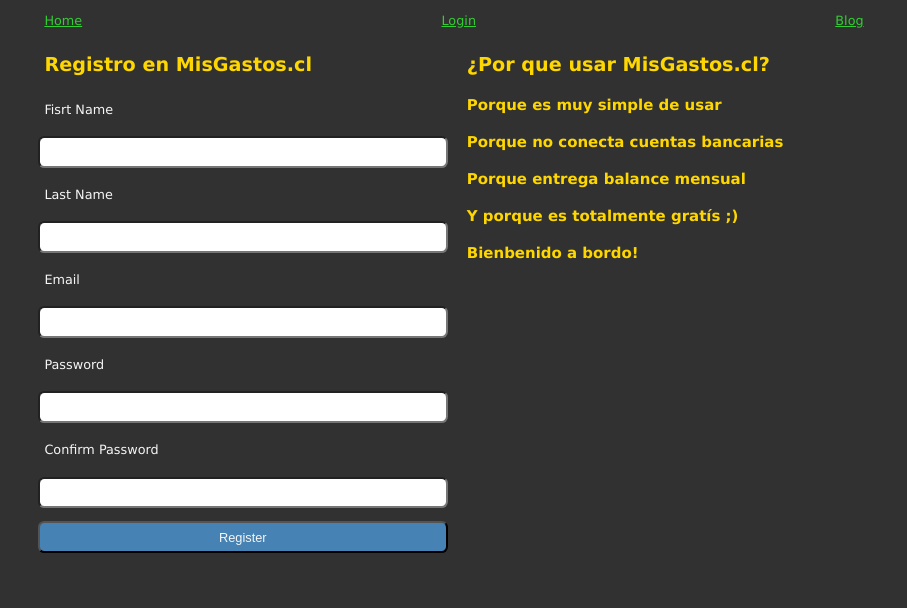
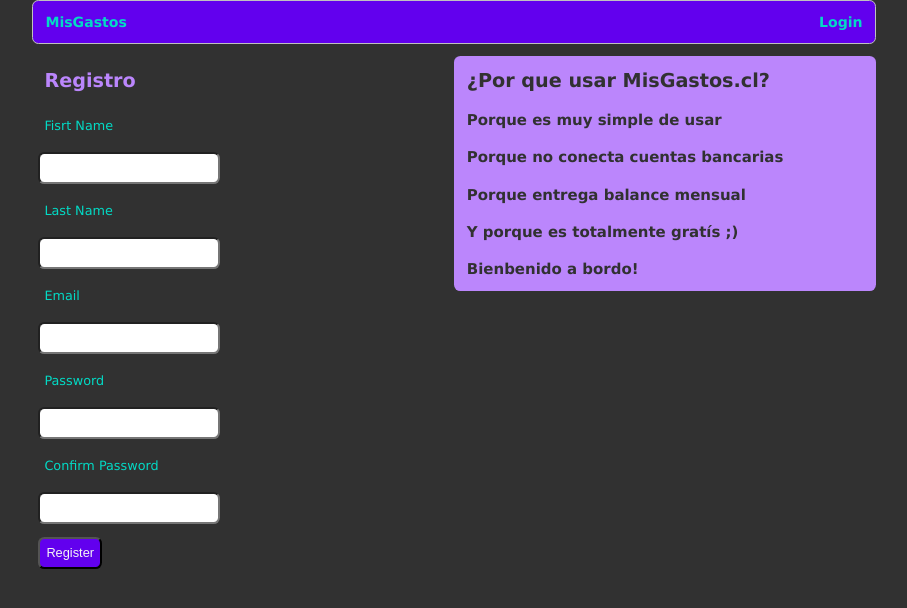
Before and after one commit to RichardsBecerra/dojo_project, a Flask app: page /register in a window 1280 px wide. Shown: the top 608 px of the page, without its empty margins (186-1093 px from the left). Run offline with Flask 2, Linux system fonts and the light colour scheme; parts of the project's set-up code (start-up, migrations or seed data) failed here and were passed over.

Commit message:
last before class delivery

```diff
--- a/misgastos_app/static/style.css
+++ b/misgastos_app/static/style.css
@@ -13,13 +13,24 @@
 }
 
 div.flash {
-    background-color: tomato;
+    background-color:crimson;
     color: gold;
 }
 
 nav {
+    border: 0.15vw solid silver;
+    background-color: #6200ee;
+    border-radius: 0.5vw;
     display: flex;
     justify-content: space-between;
+    margin-bottom: 1vw;
+}
+
+nav > a {
+    color: #03dac5;
+    font-weight: bold;
+    font-size: 1.1vw;
+    text-decoration: none;
 }
 
 .login-register, .user-account {
@@ -31,22 +42,43 @@
     flex:1;
 }
 
+section.purple {
+    border-radius: 0.5vw;
+    background-color:#bb86fc;
+}
+
+section.purple > * {
+    color: #313131;
+}
+
+div.char {
+    background-color: whitesmoke;
+    border-radius: 0.5vw;
+}
+
 h1, h2, h3 {
-    color: gold;
+    color: #bb86fc;
 }
 
 a {
-    color: limegreen;
+    color: #03dac5;
+    font-size: 1.1vw;
 }
 
 main, form {
     display: flex;
     flex-direction: column;
+    align-items: flex-start;
 }
 
 h1, h2, h3, h4, a, p, input, label, select, textarea {
     margin: 0.5vw;
     padding: 0.5vw;
+}
+
+label {
+    color: #03dac5;
+    font-size: 1vw;
 }
 
 input, select, textarea {
@@ -57,19 +89,19 @@
 input[type="submit"] {
     cursor: pointer;
     color: whitesmoke;
-    background-color: steelblue;
+    background-color: #6200ee;
 }
 
 table, th, td {
     border: 0.1vw solid silver;
-    border-collapse: collapse;
+    border-radius: 0.5vw;
     font-family: Verdana;
     font-size: 1vw;
     padding: 0.5vw;
 }
 
 th {
-    background-color: steelblue;
+    background-color: #6200ee;
     color: whitesmoke;
 }
 
@@ -78,7 +110,7 @@
 }
 
 tr:hover {
-    background-color:steelblue;
+    background-color:#6200ee;
 }
 
 pre {
@@ -86,10 +118,9 @@
 }
 
 .dropbtn {
-    background-color:mediumseagreen;
+    background-color: #018786;
     color: white;
     padding: 0.5vw;
-    margin-bottom: 0.25vw;
     font-size: 1vw;
     border: none;
     border-radius: 0.5vw;
--- /dev/null
+++ b/misgastos_app/templates/base.html
@@ -0,0 +1,14 @@
+<!DOCTYPE html>
+<html lang="en">
+<head>
+    <meta charset="UTF-8">
+    <meta http-equiv="X-UA-Compatible" content="IE=edge">
+    <meta name="viewport" content="width=device-width, initial-scale=1.0">
+    <link rel="stylesheet" href="{{ url_for('static', filename='style.css') }}">
+    <title>{% block title %}{% endblock %}</title>
+</head>
+<body>
+    {% block body %}
+    {% endblock %}
+</body>
+</html>
--- a/misgastos_app/templates/categorias.html
+++ b/misgastos_app/templates/categorias.html
@@ -11,8 +11,10 @@
 
     <nav>
         <a href="/panel">Panel</a>
+        <a href="/detalle">Detalle & Balance</a>
+        <a href="/categorias">Categorías & Items</a>
+        <a href="/iorecords">Agregar Gastos & Ingresos</a>
         <a href="/logout">Logout</a>
-        <a href="/blog">Blog</a>
     </nav>
 
     <div class="flash">
--- a/misgastos_app/templates/detalle.html
+++ b/misgastos_app/templates/detalle.html
@@ -11,8 +11,10 @@
 
     <nav>
         <a href="/panel">Panel</a>
+        <a href="/detalle">Detalle & Balance</a>
+        <a href="/categorias">Categorías & Items</a>
+        <a href="/iorecords">Agregar Gastos & Ingresos</a>
         <a href="/logout">Logout</a>
-        <a href="/blog">Blog</a>
     </nav>
 
     <div class="flash">
--- a/misgastos_app/templates/iorecords.html
+++ b/misgastos_app/templates/iorecords.html
@@ -11,8 +11,10 @@
 
     <nav>
         <a href="/panel">Panel</a>
+        <a href="/detalle">Detalle & Balance</a>
+        <a href="/categorias">Categorías & Items</a>
+        <a href="/iorecords">Agregar Gastos & Ingresos</a>
         <a href="/logout">Logout</a>
-        <a href="/blog">Blog</a>
     </nav>
 
     <div class="flash">
--- a/misgastos_app/templates/item_edit.html
+++ b/misgastos_app/templates/item_edit.html
@@ -11,8 +11,10 @@
 
     <nav>
         <a href="/panel">Panel</a>
+        <a href="/detalle">Detalle & Balance</a>
+        <a href="/categorias">Categorías & Items</a>
+        <a href="/iorecords">Agregar Gastos & Ingresos</a>
         <a href="/logout">Logout</a>
-        <a href="/blog">Blog</a>
     </nav>
 
     <div class="flash">
--- a/misgastos_app/templates/items_edit.html
+++ b/misgastos_app/templates/items_edit.html
@@ -11,8 +11,10 @@
 
     <nav>
         <a href="/panel">Panel</a>
+        <a href="/detalle">Detalle & Balance</a>
+        <a href="/categorias">Categorías & Items</a>
+        <a href="/iorecords">Agregar Gastos & Ingresos</a>
         <a href="/logout">Logout</a>
-        <a href="/blog">Blog</a>
     </nav>
 
     <div class="flash">
--- a/misgastos_app/templates/register.html
+++ b/misgastos_app/templates/register.html
@@ -1,20 +1,10 @@
-<!DOCTYPE html>
-<html lang="en">
-<head>
-    <meta charset="UTF-8">
-    <meta http-equiv="X-UA-Compatible" content="IE=edge">
-    <meta name="viewport" content="width=device-width, initial-scale=1.0">
-    <link rel="stylesheet" href="{{ url_for('static', filename='style.css') }}">
-    <title>Registro en MisGastos.cl</title>
-</head>
-<body>
-
+{% extends 'base.html' %}
+{% block title %}Registro en MisGastos{% endblock %}
+{% block body %}
 <nav>
-        <a href="/">Home</a>
+    <a href="/">MisGastos</a>
     <a href="/">Login</a>
-        <a href="/blog">Blog</a>
 </nav>
-
 <div class="flash">
     {% with messages = get_flashed_messages() %}
         {% if messages %}
@@ -24,11 +14,9 @@
         {% endif %}
     {% endwith %}
 </div>
-
 <main class="login-register">
-
     <section>
-            <h1>Registro en MisGastos.cl</h1>
+        <h1>Registro</h1>
         <form action="/registerme" method="post">
             <label for="first_name">Fisrt Name</label>
             <input type="text" name="first_name" required>
@@ -43,8 +31,7 @@
             <input type="submit" value="Register">
         </form>
     </section>
-
-        <section>
+    <section class="purple">
         <h2>¿Por que usar MisGastos.cl?</h2>
         <h3>Porque es muy simple de usar</h3>
         <h3>Porque no conecta cuentas bancarias</h3>
@@ -52,7 +39,5 @@
         <h3>Y porque es totalmente gratís ;)</h3>
         <h3>Bienbenido a bordo!</h3>
     </section>
-
 </main>
-</body>
-</html>
+{% endblock %}
```
Also changed, not shown: misgastos_app/templates/index.html (+13 -28 lines), misgastos_app/templates/panel.html (+16 -10 lines). Lines whose indentation alone changed are shown as unchanged.
